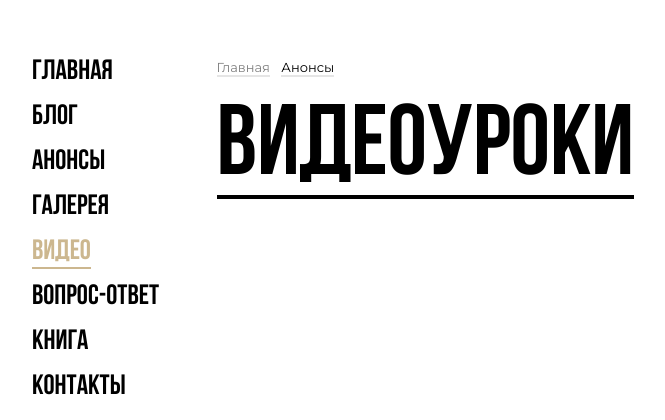
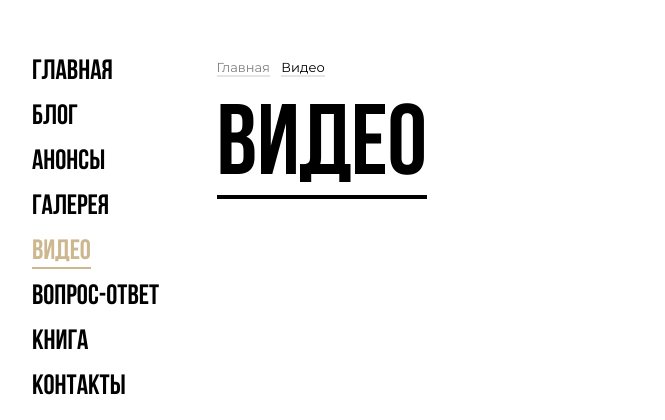
Before and after one commit to fecitpotentiam/chess_blog, a Django app: page /videolessons in a window 1280 px wide. Shown: the top 420 px of the page, without its empty margins (16-681 px from the left). Run offline with Django 3.2, Linux system fonts and the light colour scheme; data that the repository does not hold is empty; some libraries are stand-ins or nearby versions; some web fonts are replaced.

Commit message:
Renames VideoLessons to Video

```diff
--- a/templates/video.html
+++ b/templates/video.html
@@ -5,9 +5,9 @@
         <div class="container-fluid px-3 px-md-0">
             <div class="row no-gutters slider-text justify-content-end align-items-center">
                 <div class="col-md-10 ftco-animate">
-                    <p class="breadcrumbs"><span class="mr-2"><a href="/">Главная</a></span> <span>Анонсы</span>
+                    <p class="breadcrumbs"><span class="mr-2"><a href="/">Главная</a></span> <span>Видео</span>
                     </p>
-                    <h1 class="bread">Видеоуроки</h1>
+                    <h1 class="bread">Видео</h1>
                 </div>
             </div>
         </div>
```
